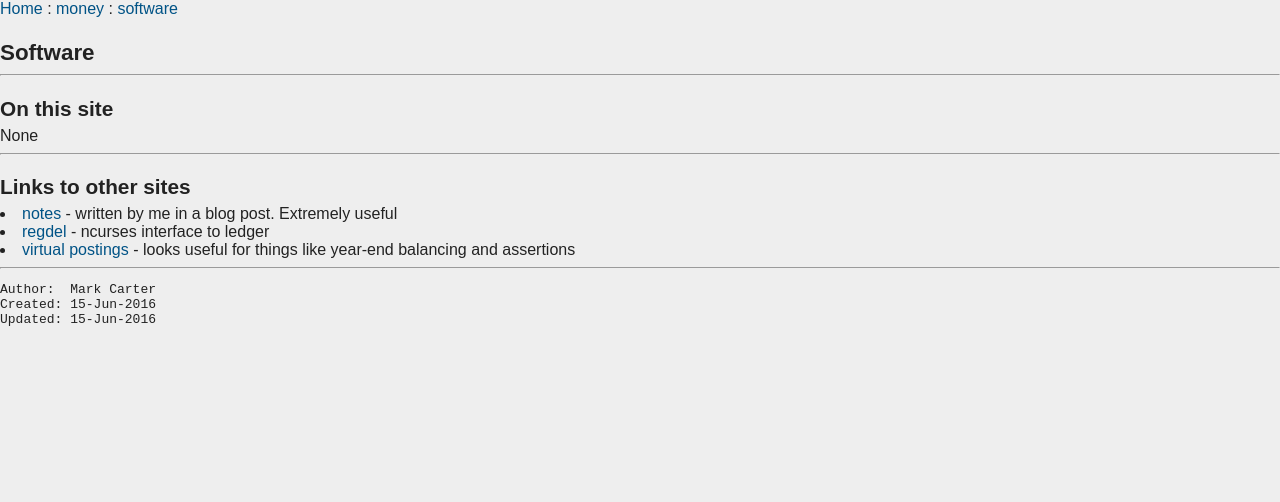
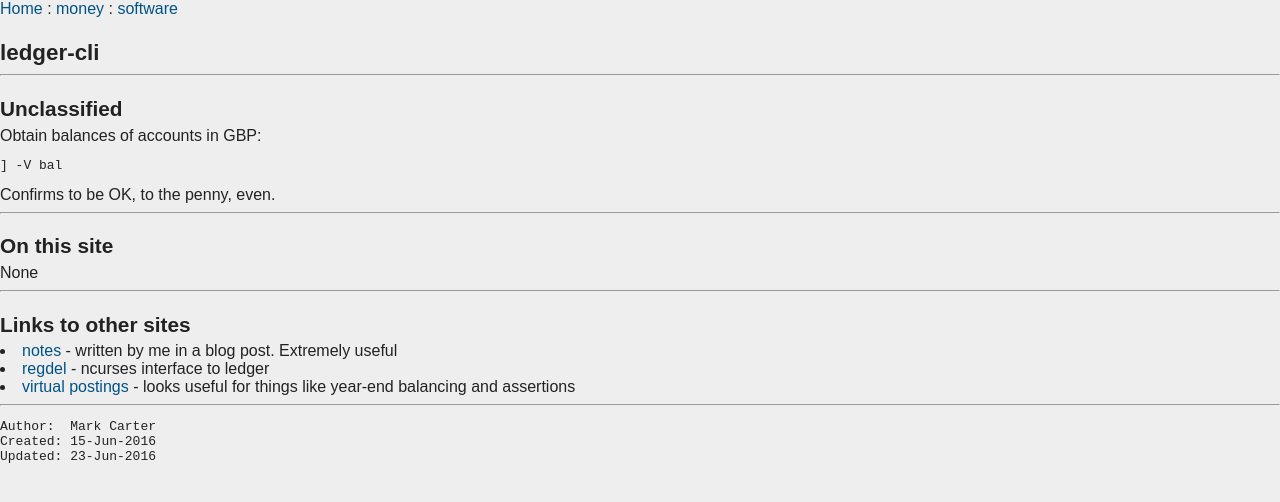
Before and after one commit to blippy/website, a plain HTML site: page main/htdocs/money/software/ledger-cli.htm in a window 1280 px wide. Drawn offline with Linux system fonts and the light colour scheme.

Commit message:
modified:   ledger-cli.htm

```diff
--- a/main/htdocs/money/software/ledger-cli.htm
+++ b/main/htdocs/money/software/ledger-cli.htm
@@ -2,7 +2,7 @@
 <html>
 <head>
   <LINK REL=StyleSheet HREF="../../style.css" TYPE="text/css">
-  <title>Software</title>
+  <title>ledger-cli</title>
 </head>
 
 <body>
@@ -11,7 +11,13 @@
 : <a href="../money.htm" >money</a>
 : <a href="software.htm" >software</a>
 
-<h1>Software</h1>
+<h1>ledger-cli</h1>
+
+<hr><h2>Unclassified</h2>
+
+Obtain balances of accounts in GBP:
+<pre>] -V bal</pre>
+Confirms to be OK, to the penny, even.
 
 <hr><h2>On this site</h2>
 
@@ -29,7 +35,7 @@ None
 <hr><pre>
 Author:  Mark Carter
 Created: 15-Jun-2016
-Updated: 15-Jun-2016
+Updated: 23-Jun-2016
 </pre>
 </body>
 </html>
```
